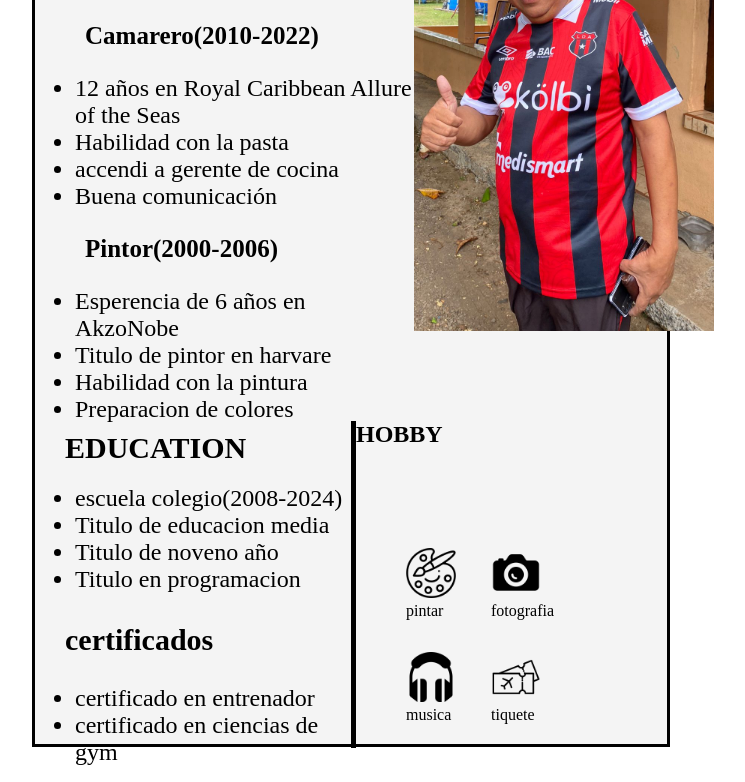
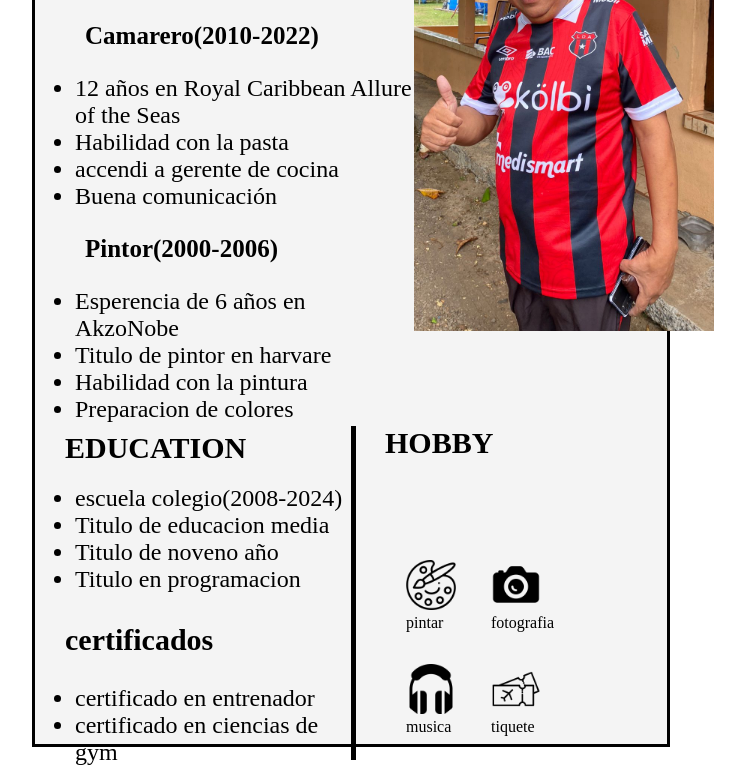
Before and after one commit to Yacith-D/proyecto1, a plain HTML site: page index.html in a window 1280 px wide. Shown: the part 767-1549 px from the top of the page, without its empty margins (292-1037 px from the left). Drawn offline with Linux system fonts and the light colour scheme.

Commit message:
termine mi ultimo container y el proyecto

```diff
--- a/style.css
+++ b/style.css
@@ -100,7 +100,7 @@ height:150px ;
 }
 
 .imgSegundoEspacio{
-    height:670px ;
+    height:600px ;
 
 }
 
@@ -175,9 +175,9 @@ border-left:solid 5px black;
 
 }
 
-.by{
-font-size: 1px;
-
+#by{
+font-size: 30px;
+margin-left: 29px;
 
 
 }
```
